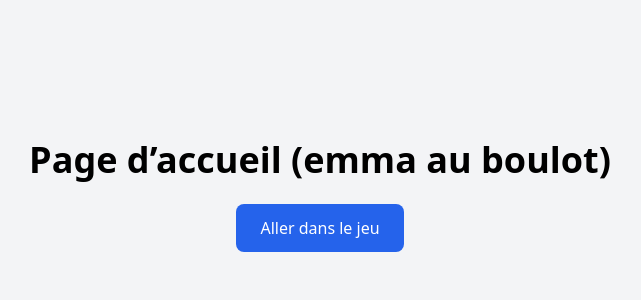
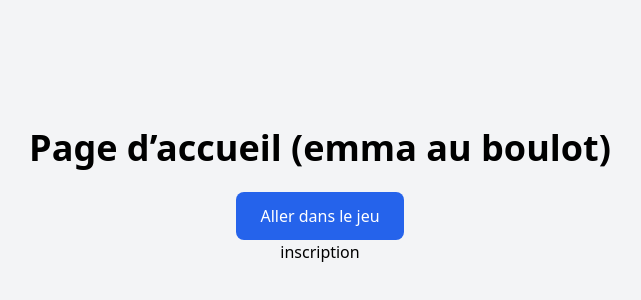
Before and after one commit to LePoulet76/Projet-Site-Web, a React (Create React App) app in the folder frontend/: page / in a window 1280 px wide. Shown: the part 220-520 px from the top of the page, without its empty margins (320-961 px from the left). Built offline with nearby package versions, Linux system fonts and the light colour scheme; no server answers.

Commit message:
création du component bouton + ajout de la libairie axios + ajout du bouton inscription -> pb avec le axios pour la connection avec la bdd

```diff
--- a/frontend/package.json
+++ b/frontend/package.json
@@ -7,6 +7,7 @@
     "@testing-library/jest-dom": "^6.9.1",
     "@testing-library/react": "^16.3.0",
     "@testing-library/user-event": "^13.5.0",
+    "axios": "^1.13.2",
     "install": "^0.13.0",
     "react": "^18.3.1",
     "react-dom": "^18.3.1",
--- a/frontend/src/App.js
+++ b/frontend/src/App.js
@@ -4,6 +4,7 @@ import { BrowserRouter as Router, Routes, Route } from "react-router-dom";
 // Import des pages
 import Home from "./pages/home";
 import InGame from "./pages/InGame";
+import Inscription from "./pages/Inscription.js";
 // import Footer from "./components/Footer";
 
 function App() {
@@ -15,6 +16,7 @@ function App() {
           <Route path="/lobbyCreation" element={<lobbyCreation/>} />
           <Route path="/hub" element={<hub/>} />
           <Route path="/ingame" element={<InGame />} />
+          <Route path="/inscription" element={<Inscription />} />
         </Routes>
       </main>
       {/* <Footer /> */}
--- /dev/null
+++ b/frontend/src/components/Bouton.js
@@ -0,0 +1,11 @@
+import React, { useEffect, useRef, useState } from "react";
+
+const Bouton = ({ url, texte }) => {
+    return(
+        <a href = {url}>
+            {texte}
+        </a>
+    );
+
+};
+export default Bouton;
--- a/frontend/src/pages/home.js
+++ b/frontend/src/pages/home.js
@@ -1,11 +1,14 @@
 import React from "react";
 import { Link } from "react-router-dom";
+import Bouton from "../components/Bouton";
 
 export default function Home() {
   return (
     <div className="flex flex-col items-center justify-center h-screen bg-gray-100">
       <h1 className="text-4xl font-bold mb-6">Page d’accueil (emma au boulot)</h1>
       <Link to="/ingame" className="bg-blue-600 text-white px-6 py-3 rounded-lg hover:bg-blue-700 transition">Aller dans le jeu</Link>
+      <Bouton url = "/Inscription" texte = "inscription"/>
     </div>
-  );
+
+  )
 }
```
Also changed, not shown: 1 other file (tests, documents, lock files or other folders).
